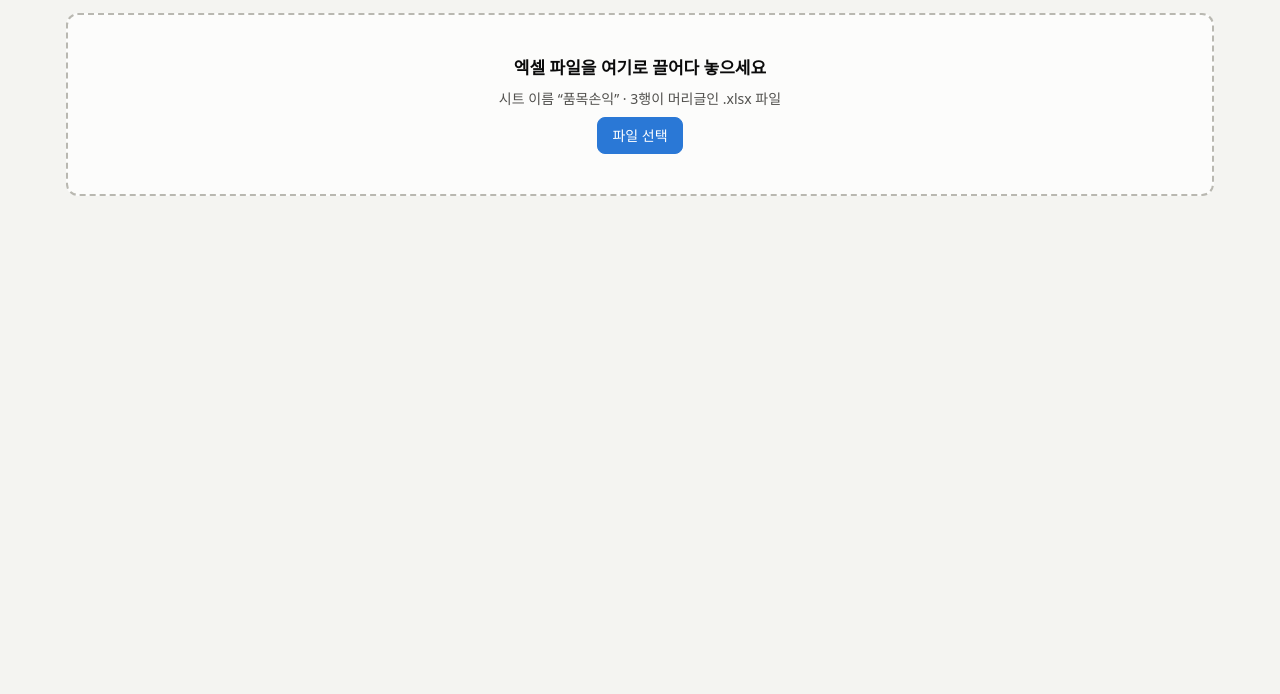
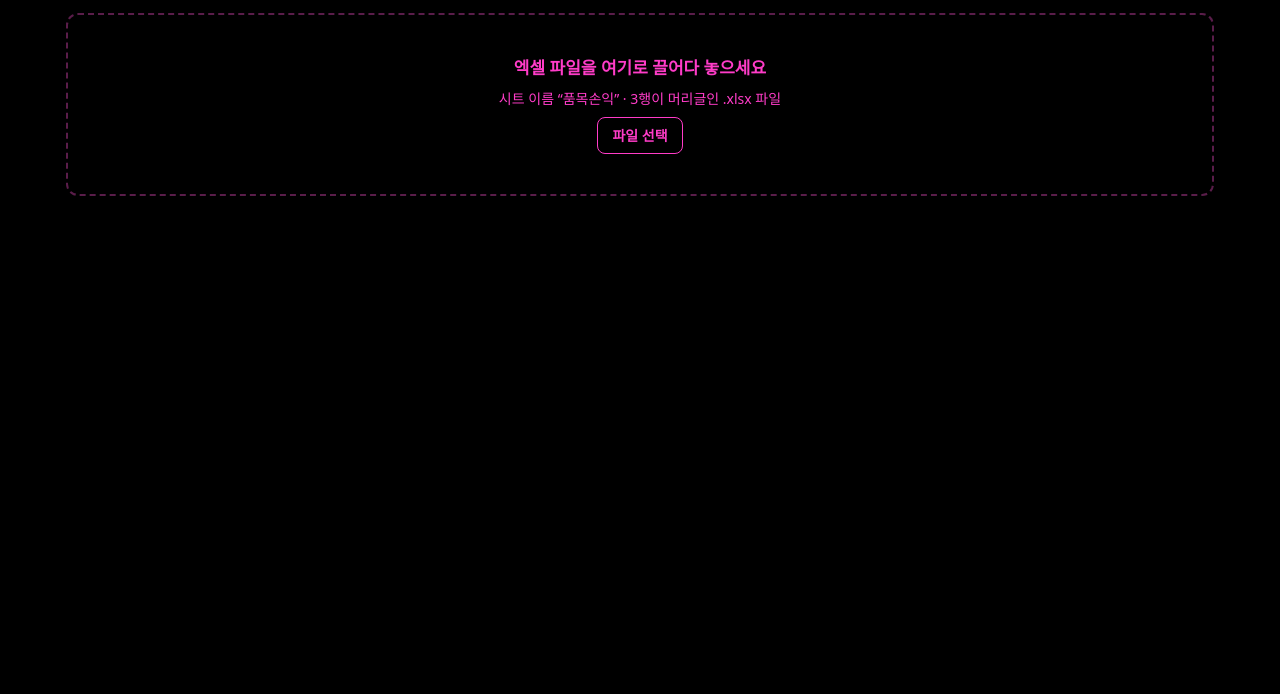
Before and after one commit to sweetgump-ai/pnl-dashboard-2, a plain HTML site: page index.html in a window 1280 px wide. Shown: the part 106-800 px from the top of the page. Drawn offline with Linux system fonts and the light colour scheme.

Commit message:
화면을 검정 배경 + 형광 분홍 글자로 변경 (인쇄는 흰 바탕 유지)
Co-Authored-By: Claude Sonnet 5 <noreply@anthropic.com>

```diff
--- a/index.html
+++ b/index.html
@@ -14,45 +14,26 @@
 <meta name="referrer" content="no-referrer">
 <title>엑셀 손익 대시보드</title>
 <style>
-  :root {
-    color-scheme: light;
-    --bg: #f4f4f1;
-    --surface: #fcfcfb;
-    --text: #0b0b0b;
-    --text2: #52514e;
-    --muted: #6d6c67;
-    --grid: #e6e5e0;
-    --axis: #b9b8b1;
-    --border: #dcdad3;
-    --seq: #2a78d6;
-    --seq-soft: #cde2fb;
-    --crit: #d03b3b;
-    --good-text: #006300;
-    --other: #8b8a85;
-    --s1: #2a78d6; --s2: #eb6834; --s3: #1baf7a; --s4: #eda100;
-    --s5: #e87ba4; --s6: #008300; --s7: #4a3aa7; --s8: #e34948;
-    --accent-bg: #eaf2fd;
-  }
-  @media (prefers-color-scheme: dark) {
+  /* 화면: 검정 배경 + 형광 분홍 글자 (인쇄는 아래 @media print 에서 흰 바탕으로 되돌림) */
   :root {
     color-scheme: dark;
-      --bg: #121211;
-      --surface: #1a1a19;
-      --text: #ffffff;
-      --text2: #c3c2b7;
-      --muted: #a09f96;
+    --pink: #ff3cc8;
+    --bg: #000000;
+    --surface: #000000;
+    --text: var(--pink);
+    --text2: var(--pink);
+    --muted: var(--pink);
     --grid: #2b2b29;
-      --axis: #4a4a46;
-      --border: #33332f;
+    --axis: #5a1d4a;
+    --border: #7a1f62;
     --seq: #3987e5;
     --seq-soft: #184f95;
-      --crit: #ec6a6a;
-      --good-text: #4cc44c;
+    --crit: var(--pink);
+    --good-text: var(--pink);
     --other: #8b8a85;
     --s1: #3987e5; --s2: #d95926; --s3: #199e70; --s4: #c98500;
     --s5: #d55181; --s6: #008300; --s7: #9085e9; --s8: #e66767;
-      --accent-bg: #172436;
-    }
+    --accent-bg: #2a0a20;
   }
 
   * { box-sizing: border-box; }
@@ -94,7 +75,7 @@
   }
   button:hover, .btn:hover { border-color: var(--seq); }
   button:focus-visible, .btn:focus-within, select:focus-visible { outline: 2px solid var(--seq); outline-offset: 2px; }
-  .btn.primary, button.primary { background: var(--seq); border-color: var(--seq); color: #fff; }
+  .btn.primary, button.primary { background: var(--surface); border-color: var(--text); color: var(--text); font-weight: 700; }
   input[type=file] { position: absolute; width: 1px; height: 1px; opacity: 0; pointer-events: none; }
 
   .msg { margin: 12px 0 0; padding: 10px 14px; border-radius: 8px; border: 1px solid var(--border); background: var(--surface); }
@@ -167,8 +148,8 @@
 
   #tip {
     position: fixed; z-index: 10; pointer-events: none; display: none; white-space: pre;
-    background: var(--text); color: var(--bg); padding: 6px 10px; border-radius: 6px; font-size: 12px; line-height: 1.5;
-    box-shadow: 0 2px 8px rgba(0,0,0,.25);
+    background: var(--bg); color: var(--text); border: 1px solid var(--text); padding: 6px 10px; border-radius: 6px; font-size: 12px; line-height: 1.5;
+    box-shadow: 0 2px 8px rgba(0,0,0,.5);
   }
 
   .print-only { display: none; }
```
Lines whose indentation alone changed are shown as unchanged.
